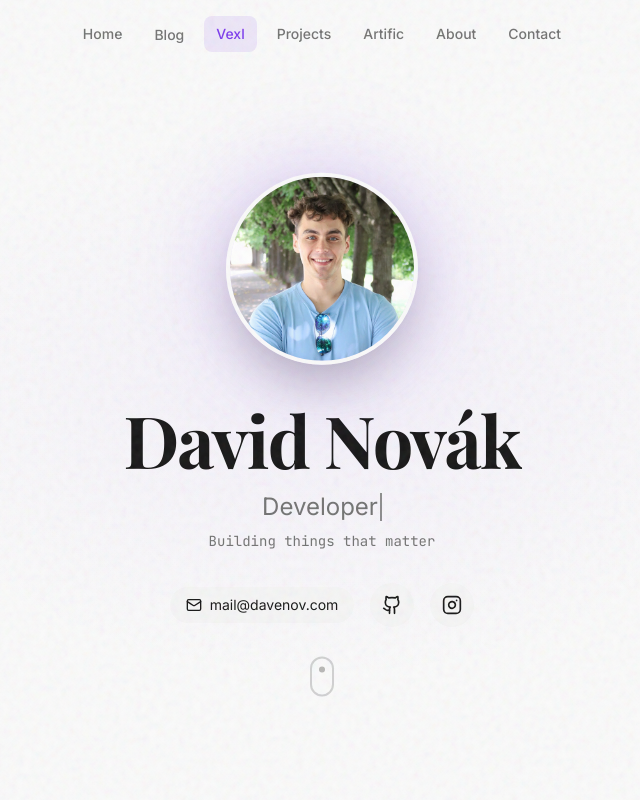
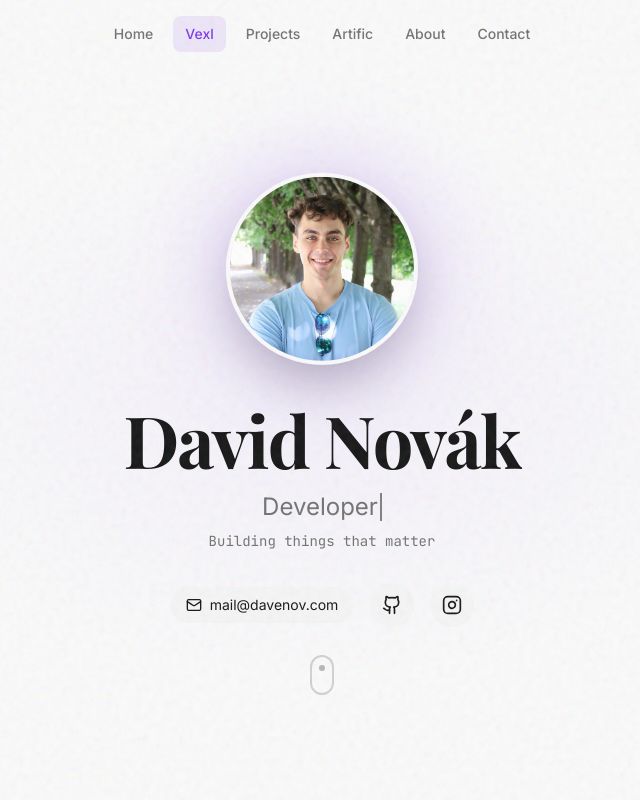
Before and after one commit to kaladivo/kaladivo.github.io, a Next.js app: page / in a window 1280 px wide. Shown: the top 800 px of the page, without its empty margins (318-958 px from the left). Built offline with nearby package versions, Linux system fonts and the light colour scheme; a web font is replaced by a local one.

Commit message:
Hide blog section/nav when no published posts

```diff
--- a/content/blog/building-a-static-markdown-blog.md
+++ b/content/blog/building-a-static-markdown-blog.md
@@ -7,6 +7,7 @@ tags:
   - nextjs
   - markdown
   - static-site
+draft: true
 ---
 
 ## Why I picked static generation
--- a/content/blog/welcome-to-my-blog.md
+++ b/content/blog/welcome-to-my-blog.md
@@ -5,6 +5,7 @@ description: A quick introduction to this new markdown-powered blog section.
 excerpt: A quick introduction to this new markdown-powered blog section.
 tags:
   - meta
+draft: true
 ---
 
 This is the first post in the new blog section.
--- a/src/app/blog/page.tsx
+++ b/src/app/blog/page.tsx
@@ -11,10 +11,11 @@ export const metadata: Metadata = {
 
 export default async function BlogListPage() {
   const posts = await getAllPosts();
+  const hasPublishedPosts = posts.length > 0;
 
   return (
     <>
-      <Navigation variant="blog" />
+      <Navigation variant="blog" showBlog={hasPublishedPosts} />
       <main className="min-h-screen pt-24 pb-16">
         <div className="max-w-3xl mx-auto px-6">
           <header className="mb-12">
--- a/src/app/page.tsx
+++ b/src/app/page.tsx
@@ -10,14 +10,15 @@ import { getLatestPosts } from "@/lib/blog";
 
 export default async function Home() {
   const latestPosts = await getLatestPosts(3);
+  const hasPublishedPosts = latestPosts.length > 0;
 
   return (
     <>
-      <Navigation />
+      <Navigation showBlog={hasPublishedPosts} />
       <main>
         <HeroSection />
         <VexlSection />
-        <BlogPreviewSection posts={latestPosts} />
+        {hasPublishedPosts && <BlogPreviewSection posts={latestPosts} />}
         <ProjectsSection />
         <ArtificSection />
         <AboutSection />
--- a/src/components/navigation.tsx
+++ b/src/components/navigation.tsx
@@ -28,25 +28,33 @@ type HomeNavItem =
       href: string;
     };
 
-const homeNavItems: HomeNavItem[] = [
+function getHomeNavItems(showBlog: boolean): HomeNavItem[] {
+  return [
     { kind: "section", id: "hero", label: "Home" },
-  { kind: "route", id: "blog", label: "Blog", href: "/blog" },
+    ...(showBlog
+      ? ([{ kind: "route", id: "blog", label: "Blog", href: "/blog" }] as const)
+      : []),
     { kind: "section", id: "vexl", label: "Vexl" },
     { kind: "section", id: "projects", label: "Projects" },
     { kind: "section", id: "artific", label: "Artific" },
     { kind: "section", id: "about", label: "About" },
     { kind: "section", id: "contact", label: "Contact" },
   ];
+}
 
-const routeNavItems = [
+function getRouteNavItems(showBlog: boolean) {
+  return [
     { id: "home", label: "Home", href: "/" },
-  { id: "blog", label: "Blog", href: "/blog" },
+    ...(showBlog ? [{ id: "blog", label: "Blog", href: "/blog" }] : []),
   ];
+}
 
-const blogLinks = [
+function getBlogLinks(showBlog: boolean) {
+  return [
     { label: "Home", href: "/" },
-  { label: "Blog", href: "/blog" },
+    ...(showBlog ? [{ label: "Blog", href: "/blog" }] : []),
   ];
+}
 
 function HamburgerIcon({ isOpen }: { isOpen: boolean }) {
   return (
@@ -78,8 +86,9 @@ function isRouteActive(pathname: string, href: string): boolean {
   return pathname === href || pathname.startsWith(`${href}/`);
 }
 
-function BlogNavigation() {
+function BlogNavigation({ showBlog }: { showBlog: boolean }) {
   const pathname = usePathname() ?? "/";
+  const blogLinks = getBlogLinks(showBlog);
 
   return (
     <motion.nav
@@ -121,9 +130,11 @@ function BlogNavigation() {
   );
 }
 
-function HomeNavigation() {
+function HomeNavigation({ showBlog }: { showBlog: boolean }) {
   const pathname = usePathname() ?? "/";
   const isHomePage = pathname === "/";
+  const homeNavItems = getHomeNavItems(showBlog);
+  const routeNavItems = getRouteNavItems(showBlog);
 
   const [activeSection, setActiveSection] = useState("hero");
   const [isScrolled, setIsScrolled] = useState(false);
@@ -402,12 +413,14 @@ function HomeNavigation() {
 
 export function Navigation({
   variant = "home",
+  showBlog = true,
 }: {
   variant?: "home" | "blog";
+  showBlog?: boolean;
 }) {
   if (variant === "blog") {
-    return <BlogNavigation />;
+    return <BlogNavigation showBlog={showBlog} />;
   }
 
-  return <HomeNavigation />;
+  return <HomeNavigation showBlog={showBlog} />;
 }
```
Lines whose indentation alone changed are shown as unchanged.
